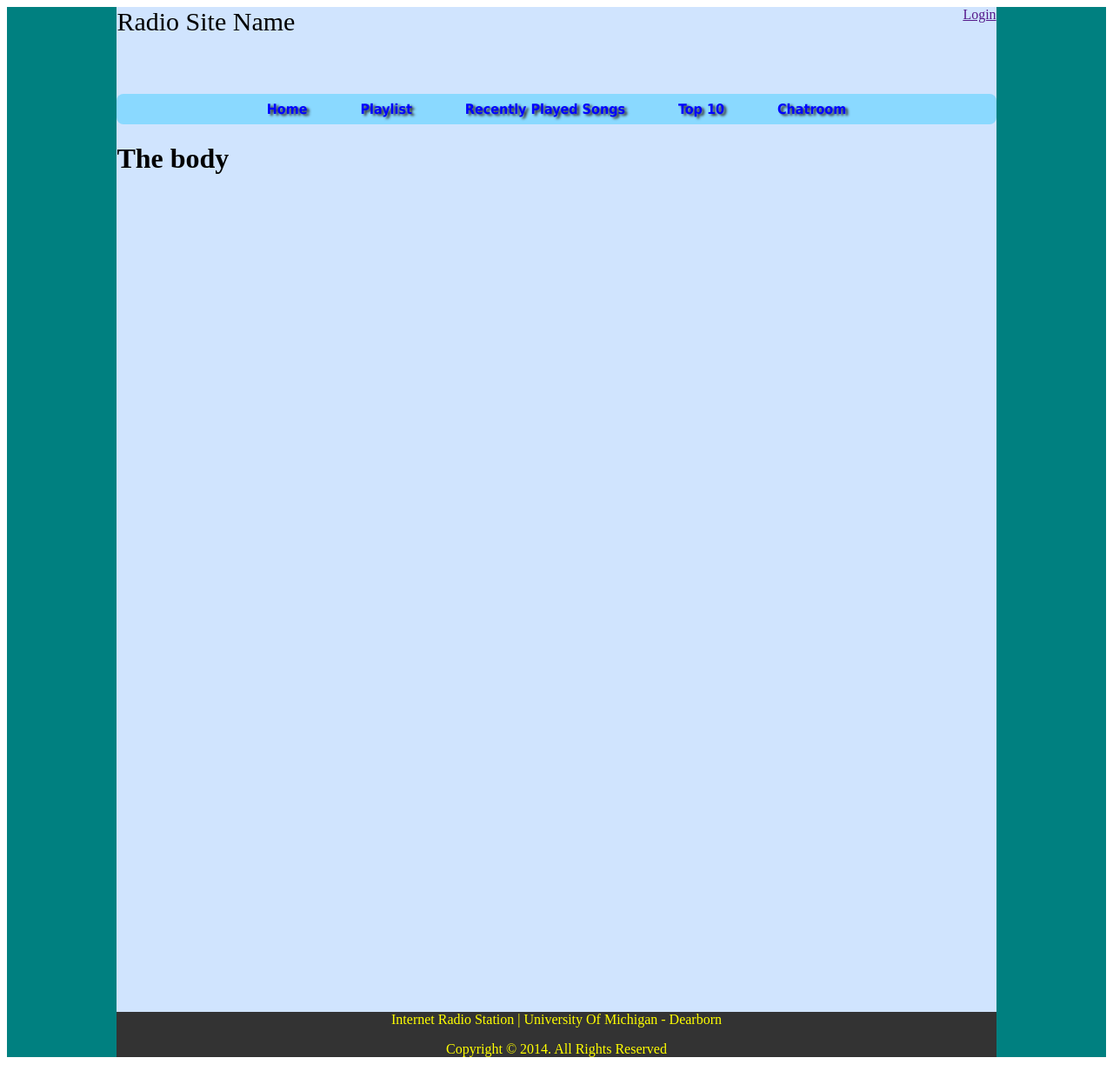
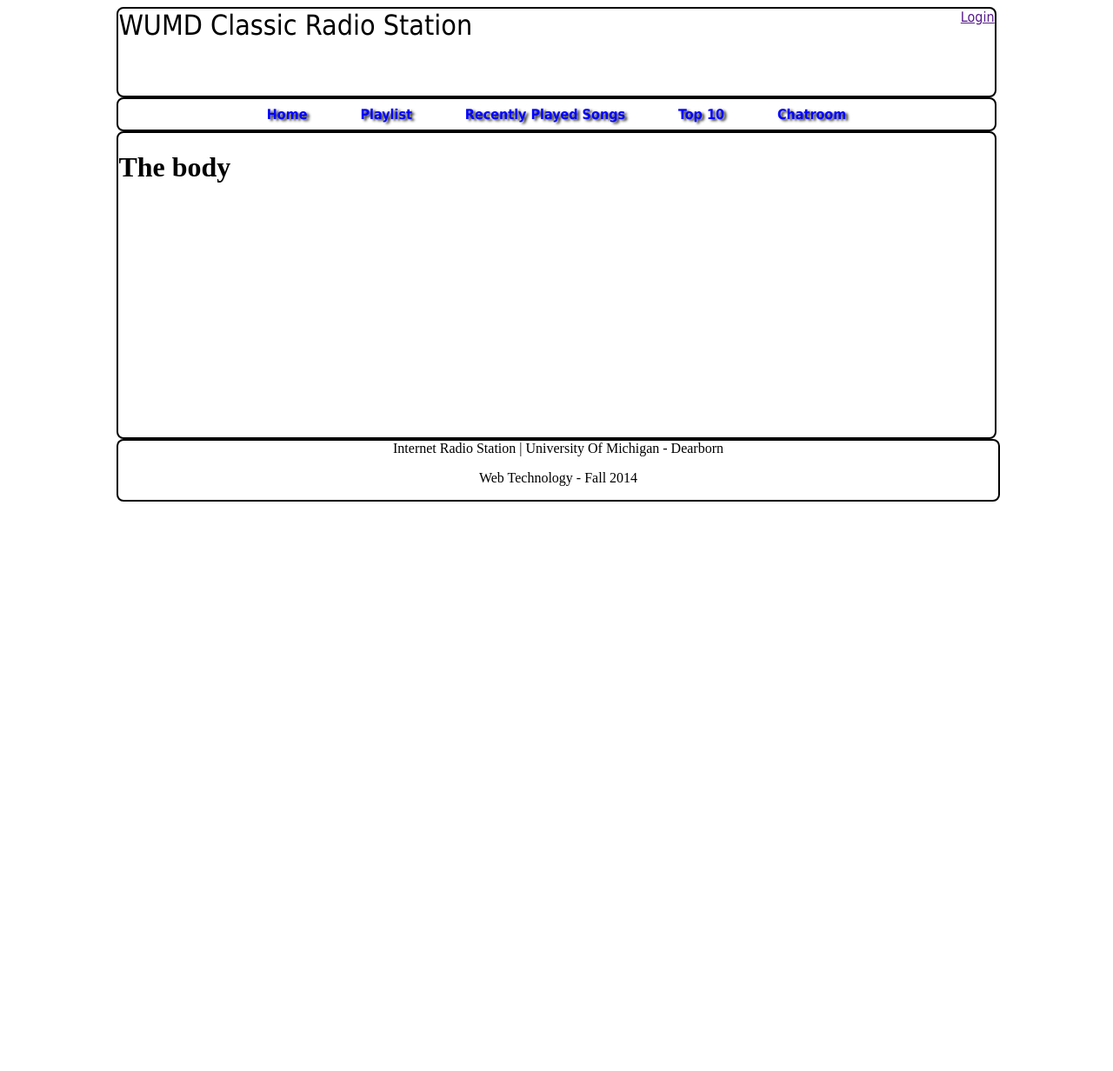
Before and after one commit to eagard/radio, a PHP site: page / in a window 1280 px wide. Shown: the whole page at 87% size. After the commit the page ends 577 px from the top, so only its background shows below. Run offline with PHP 8.4, Linux system fonts and the light colour scheme.

Commit message:
revised styles.css so index.php is very plain. Until we agree on a color scheme.

```diff
--- a/public/index.php
+++ b/public/index.php
@@ -18,7 +18,7 @@
 	<div id="wrapper">
 		<div id="header">
 			<div id="siteName">
-			Radio Site Name
+			WUMD Classic Radio Station
 			</div>
 			<div id="login">
 				<a href="">Login</a>
@@ -40,8 +40,7 @@
 		</div>
 		<div id="footer">
 			<span>Internet Radio Station | University Of Michigan - Dearborn</span>
-			<p>Copyright &copy; 2014. All Rights Reserved</p>
-
+			<p>Web Technology - Fall 2014</p>
 		</div>
 	</div>
 </div>
--- a/public/styles.css
+++ b/public/styles.css
@@ -9,19 +9,28 @@
 
 
 #body {
-	background-color: teal;
+	background-color: white;
+	border-width: 2px;
+    border-radius: 8px;
+
 }
 
 #wrapper {
 	margin-left : 10%;
 	margin-right : 10%;
-	background-color: #d0e4fe;
+	background-color: #white;
+    border-width: 2px;
+    border-radius: 8px;
 }
 
 #header {
 	width: auto;
 	height: 100px;
-
+	font-family: Tahoma, Geneva, sans-serif;
+	background-color: #white;
+    border-radius: 8px;
+    border-style: solid;
+    border-width: 2px;
 }
 
 #nav {
@@ -32,8 +41,10 @@
     font-weight: bold;
     text-align: center;
     text-shadow: 3px 2px 3px #333333;
-    background-color: #8AD9FF;
+    background-color: #white;
     border-radius: 8px;
+    border-style: solid;
+    border-width: 2px;
 }
 
 #nav ul {
@@ -60,16 +71,21 @@
 }
 
 #section {
-	height: 1000px;
+	height: 350px;
+	border-radius: 8px;
+    border-style: solid;
+    border-width: 2px;
 }
 
 #footer {
 	text-align: center;
-	color: yellow;
-    background-color: #333;
+    background-color: #white;
     width: 100%;
     bottom: 0;
     position: relative;
+    border-radius: 8px;
+    border-style: solid;
+    border-width: 2px;
 }
 
 #login {
@@ -80,8 +96,7 @@
 
 }
 
-
 #siteName {
 	float: left;
-	font-size: 30px;
+	font-size: 32px;
 }
```
